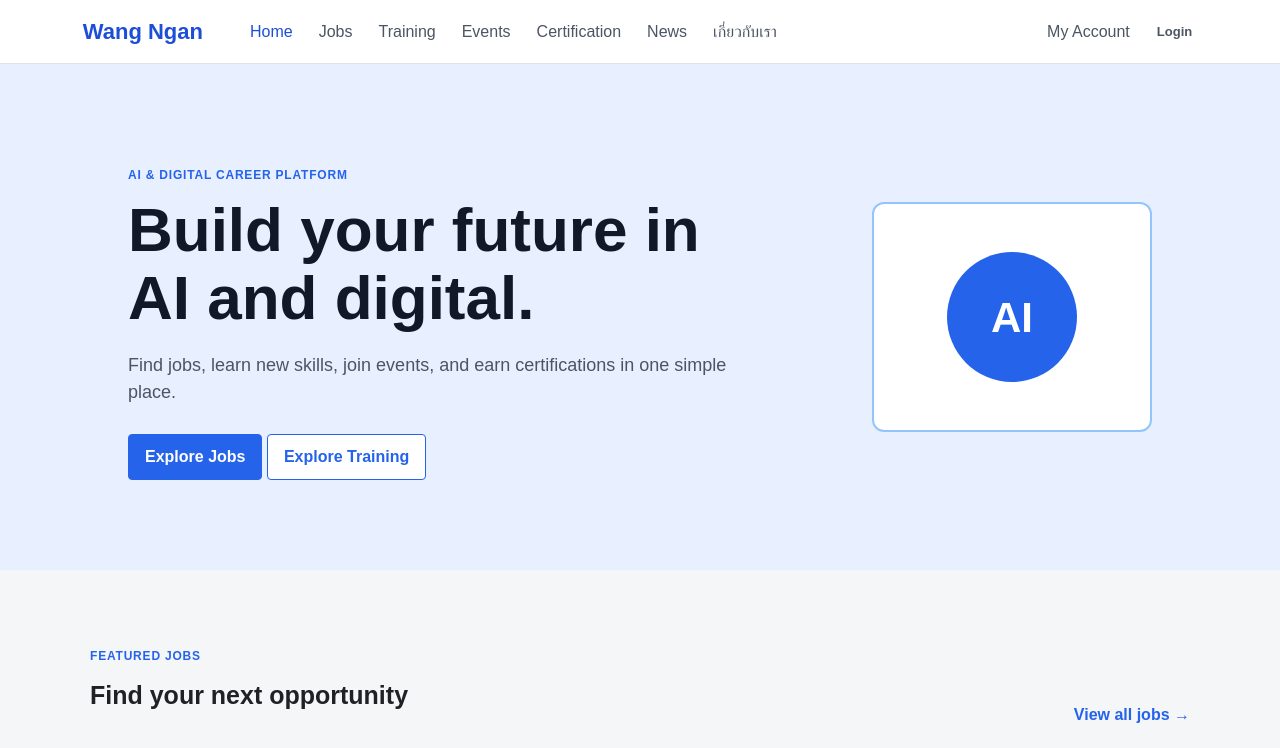
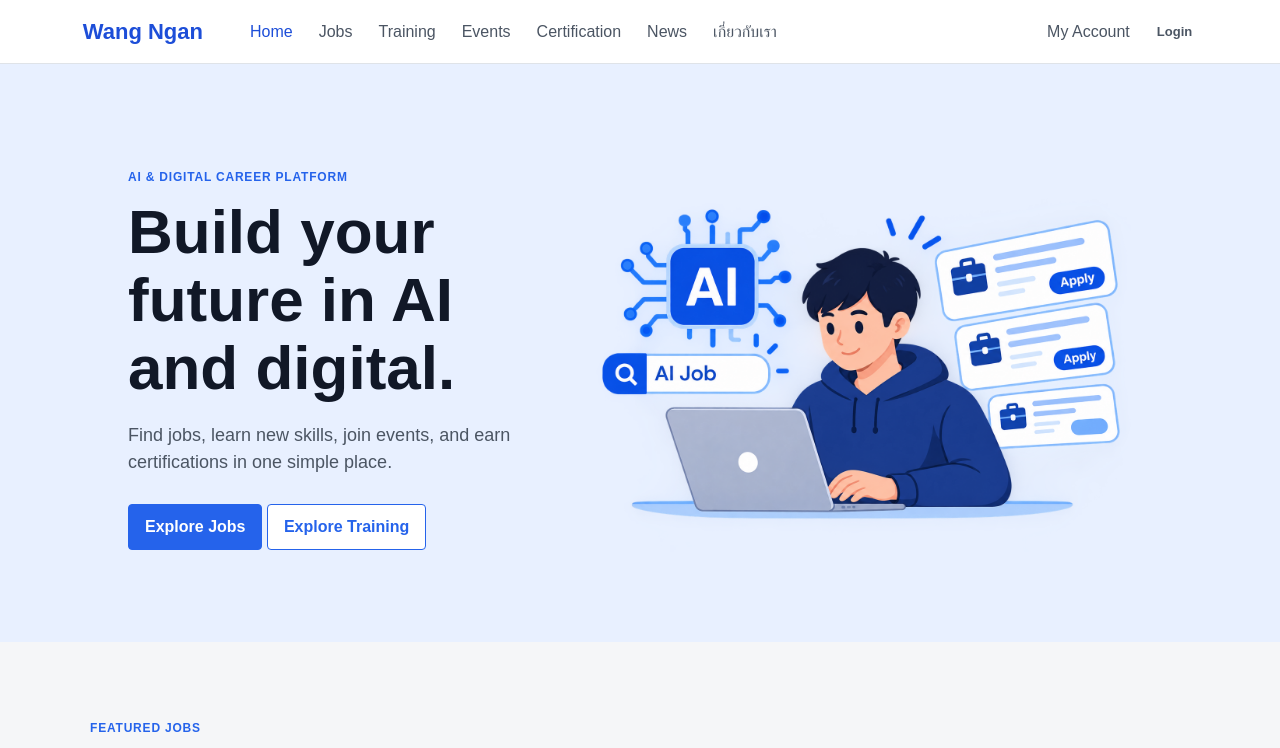
Before and after one commit to Pakaoww/Wang-Ngan_CS319_Mini1, a React (Vite) app: page / in a window 1280 px wide. Shown: the top 748 px of the page. Built offline with nearby package versions, Linux system fonts and the light colour scheme.

Commit message:
ใส่รูปหน้า home

```diff
--- a/index.html
+++ b/index.html
@@ -4,7 +4,7 @@
     <meta charset="UTF-8" />
     <link rel="icon" type="image/svg+xml" href="/favicon.svg" />
     <meta name="viewport" content="width=device-width, initial-scale=1.0" />
-    <title>wang-ngan</title>
+    <title>Wang-Ngan</title>
   </head>
   <body>
     <div id="root"></div>
--- a/src/App.css
+++ b/src/App.css
@@ -107,24 +107,14 @@ footer button {
   margin-bottom: 28px;
 }
 .hero-image {
-  width: 280px;
-  height: 230px;
-  display: grid;
-  place-items: center;
-  background: #fff;
-  border: 2px solid #93c5fd;
-  border-radius: 12px;
+  display: flex;
+  justify-content: center;
 }
 .hero-shape {
-  width: 130px;
-  height: 130px;
-  display: grid;
-  place-items: center;
-  color: #fff;
-  background: #2563eb;
-  border-radius: 50%;
-  font-size: 42px;
-  font-weight: 700;
+  display: block;
+  width: auto;
+  height: auto;
+  max-width: 100%;
 }
 .eyebrow {
   color: #2563eb;
--- a/src/pages/Home.tsx
+++ b/src/pages/Home.tsx
@@ -1,5 +1,6 @@
 import { articles, jobs } from "../data";
 import type { Job } from "../data";
+import homepage from "../assets/pigai1.png";
 
 type HomeProps = {
   onNavigate: (page: "jobs" | "training" | "news") => void;
@@ -28,7 +29,7 @@ export default function Home({ onNavigate, onJobSelect }: HomeProps) {
           </button>
         </div>
         <div className="hero-image">
-          <div className="hero-shape">AI</div>
+          <img className="hero-shape" src={homepage} alt="AI illustration" />
         </div>
       </section>
       <section className="container">
```
Also changed, not shown: src/assets/pigai1.png (added).
